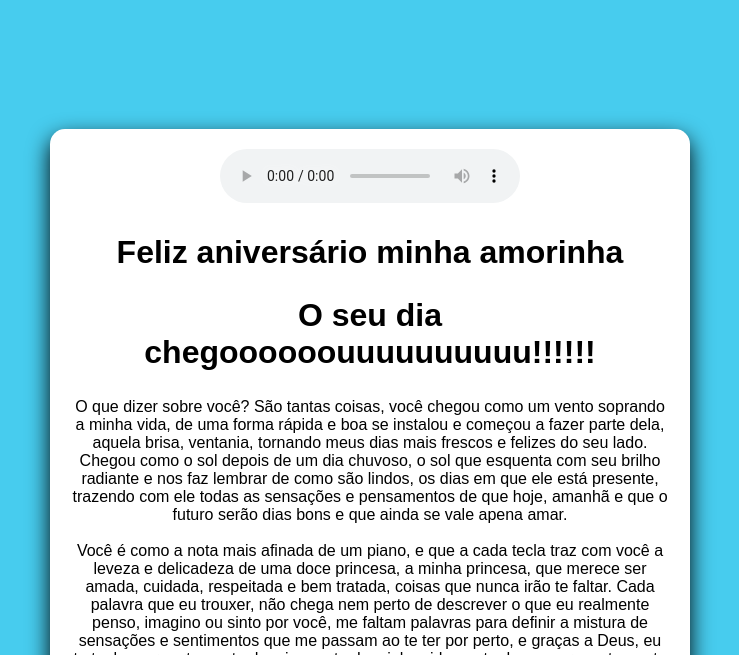
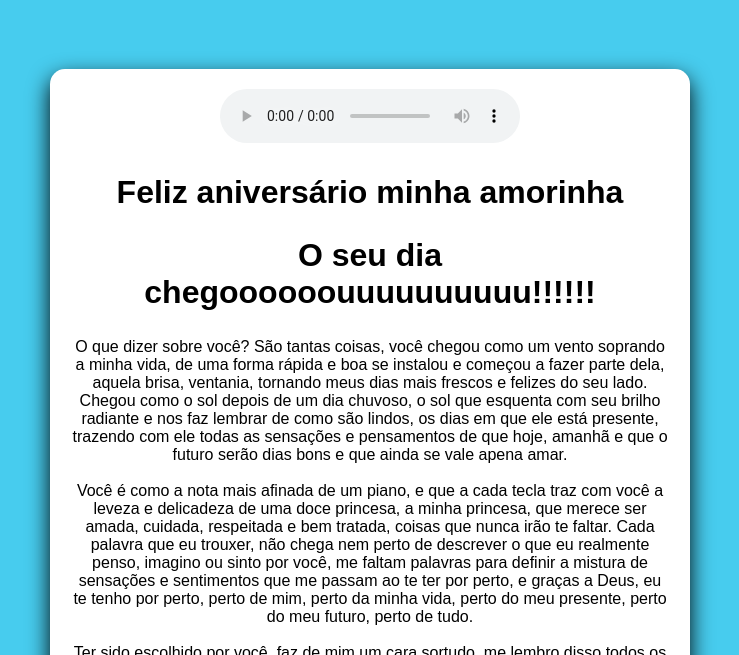
Before and after one commit to thauanoliveiraa/teste_aniversario_momo, a plain HTML site: page index.html in a window 1280 px wide. Shown: the part 645-1300 px from the top of the page, without its empty margins (270-1009 px from the left). Drawn offline with nearby package versions, Linux system fonts and the light colour scheme; a web font is replaced by a local one.

Commit message:
Update index.html

```diff
--- a/index.html
+++ b/index.html
@@ -49,7 +49,7 @@
         .conteudo-aniversario {
             width: 90%;
             max-width: 600px;
-            margin-top: 145vh;;
+            margin-top: 130vh;;
             margin-bottom: 30%;
             padding: 20px;
             background-color: white;
```
